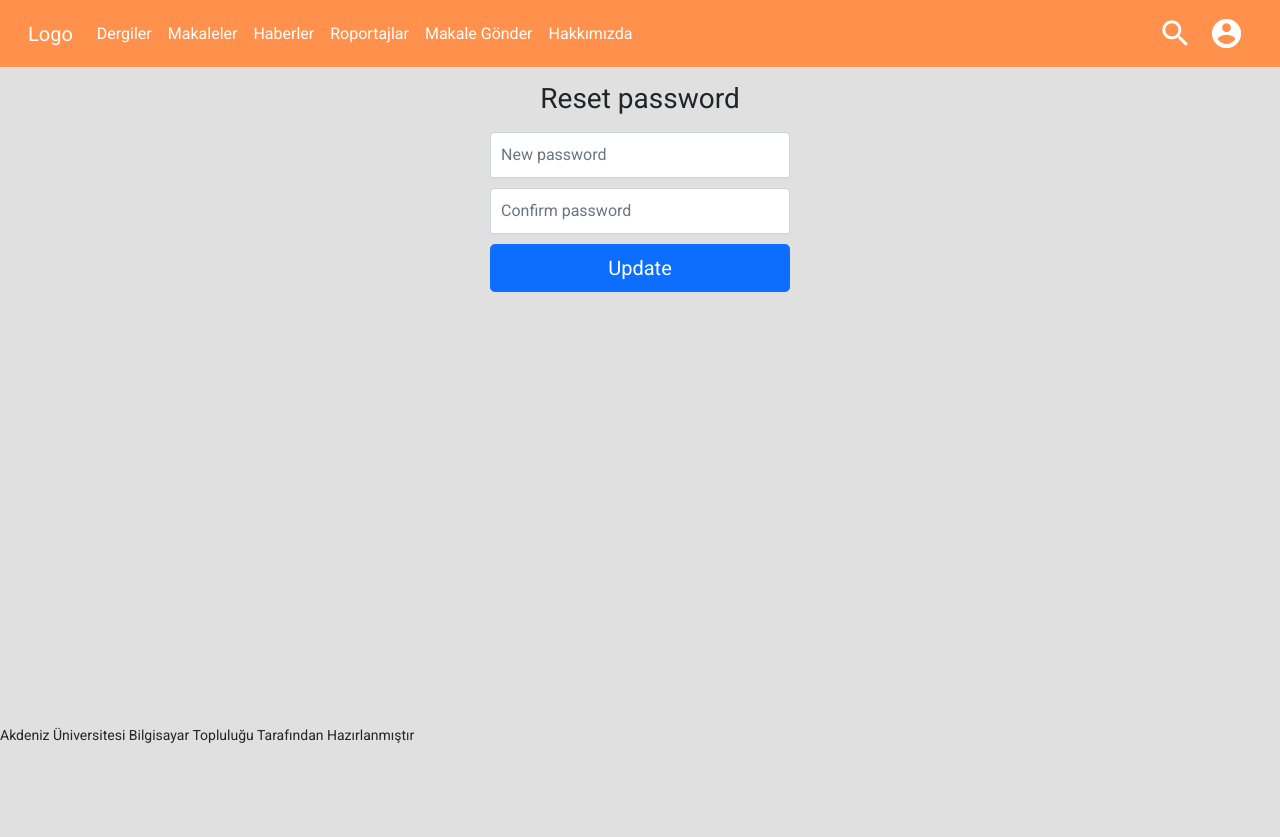
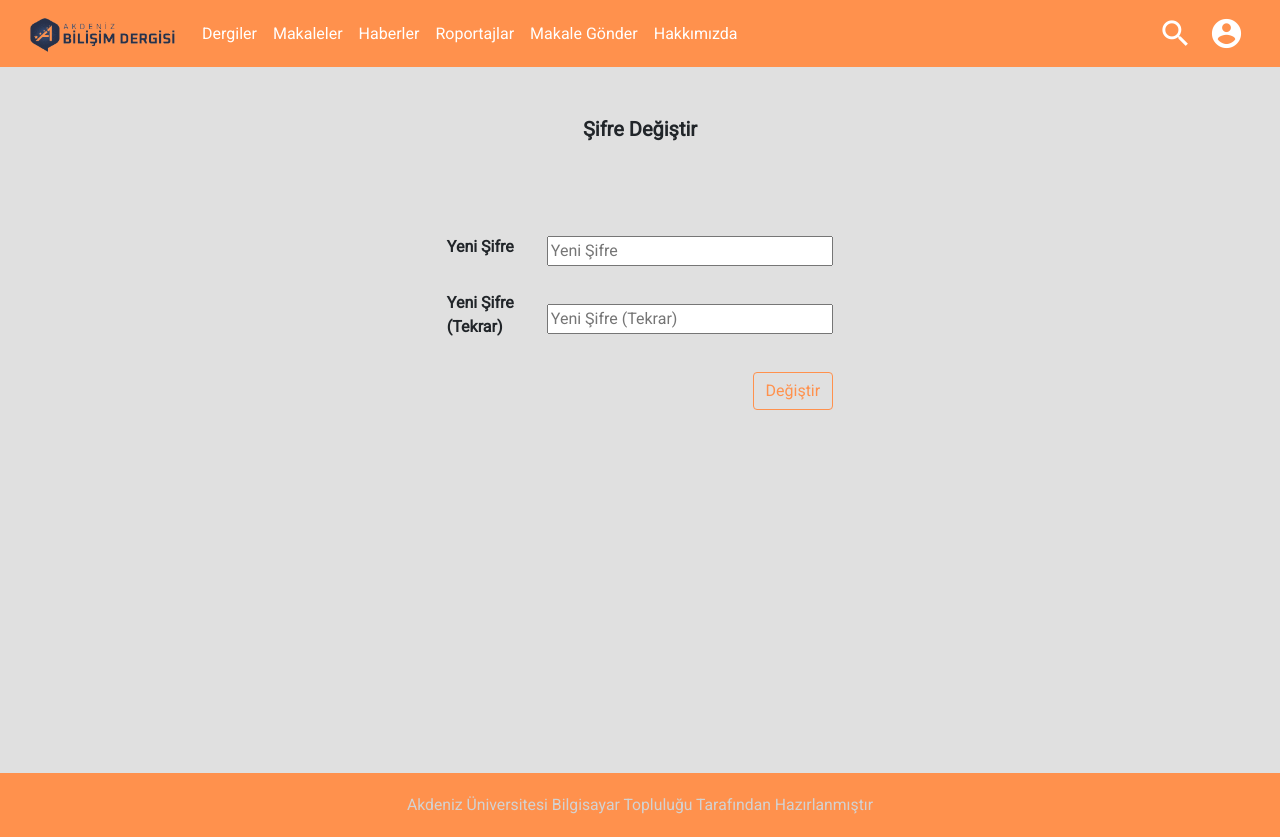
Before and after one commit to batuhanbag/ED-Production, a Django app: page /reset/1/1/ in a window 1280 px wide. Before the commit the page ends 743 px from the top, so only its background shows below. Run offline with Django 3.2, Linux system fonts and the light colour scheme; some libraries are stand-ins or nearby versions.

Commit message:
logo eklendi

```diff
--- a/templates/includes/navbar.html
+++ b/templates/includes/navbar.html
@@ -4,7 +4,8 @@
 
 <nav class="navbar sticky-top navbar-expand-lg ">
     <div class="container-fluid">
-        <a class="navbar-brand" href="{% url 'index'  %}">Logo</a>
+        <a class="navbar-brand" href="{% url 'index'  %}"><img style="height: 40px; width: 150px"
+                src="{% static 'image/LogoDergi.png' %}" alt=""></a>
         <button class="navbar-toggler" type="button" data-bs-toggle="collapse" data-bs-target="#navbarSupportedContent"
             aria-controls="navbarSupportedContent" aria-expanded="false" aria-label="Toggle navigation">
 
--- a/templates/registration/password_reset_confirm.html
+++ b/templates/registration/password_reset_confirm.html
@@ -1,53 +1,51 @@
-
-{% extends 'layout.html' %}
+{% extends "layout.html" %}
+{% load static %}
 
 {% block body %}
-<style type="text/css">
-  .form-signin {
-    width: 100%;
-    max-width: 330px;
-    padding: 15px;
-    margin: auto;
-  }
-  .form-signin .checkbox {
-    font-weight: 400;
-  }
-  .form-signin .form-control {
-    position: relative;
-    box-sizing: border-box;
-    height: auto;
-    padding: 10px;
-    font-size: 16px;
-  }
-  .form-signin .form-control:focus {
-    z-index: 2;
-  }
-  .form-signin input[type="password"] {
-    margin-bottom: 10px;
-    border-bottom-right-radius: 0;
-    border-bottom-left-radius: 0;
-  }
-  .h3{
-    text-align: center;
-  }
-</style>
 
-
-<form method="POST" class="form-signin">{% csrf_token %}
-  <h1 class="h3 mb-3 font-weight-normal">Reset password</h1>
-
-    <input name="new_password1" class="form-control" placeholder="New password" type="password" id="id_new_password1" required="true">
-    <input name="new_password2" class="form-control" placeholder="Confirm password" type="password" id="id_new_password2" required="true">
-
-    {% for field in form %}
-      {% for error in field.errors %}
-        <p style="color: red">{{ error }}</p>
-      {% endfor %}
-    {% endfor %}
-
-  <button class="btn btn-lg btn-primary btn-block" type="submit">Update</button>
-</form>
+<link rel="stylesheet" href="{% static 'css/footer.css' %}" />
+<link rel="stylesheet" href="{% static 'css/navbar.css' %}" />
+<link rel="stylesheet" href="{% static 'css/sendEssay.css' %}" />
 
 
 
-{% endblock %}
+<div class="container">
+  <div class="sendEssayPage" style="height: 76vh;">
+
+    <h5 style="text-align: center; font-weight: bold;
+      margin-top: 50px;">Şifre Değiştir</h5>
+
+    <div>
+      <form method="POST" class="form-signin">{% csrf_token %}
+        <div class="form">
+
+          <div class="sendEssayInput">
+            <label for="newPass"> Yeni Şifre</label>
+            <input id="newPass" required type="password" name="new_password1" placeholder="Yeni Şifre">
+          </div>
+
+          <div class="sendEssayInput">
+            <label for="subject"> Yeni Şifre (Tekrar)</label>
+            <input id="subject" required type="password" name="new_password2" placeholder="Yeni Şifre (Tekrar)">
+          </div>
+
+
+
+
+
+          <div style="display: flex ; justify-content: space-between; align-items: baseline;">
+
+            <button type="submit" class="btn right">Değiştir</button>
+          </div>
+        </div>
+      </form>
+    </div>
+  </div>
+</div>
+
+<!-- content end -->
+
+
+
+
+{% endblock body %}
```
Also changed, not shown: templates/ai.html (+53 -75 lines), templates/favourites.html (+7 -11 lines), templates/registration/password_change_done.html (+8 -5 lines), templates/registration/password_reset_complete.html (+9 -3 lines), templates/registration/password_reset_done.html (+6 -4 lines), db.sqlite3, media/yapayzeka.jpg (added), static/image/LogoDergi.png (added).
